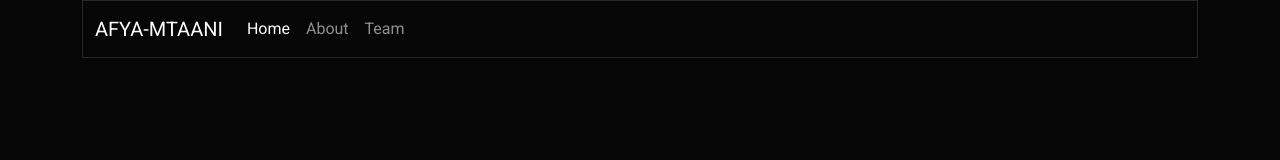
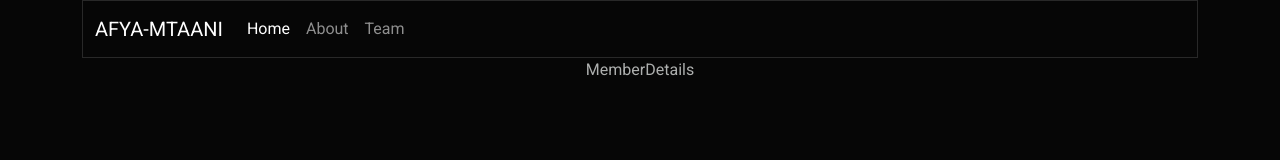
Before and after one commit to NjukiG/savannah-hackathon, a React (Create React App) app: page /memberDetails in a window 1280 px wide. Shown: the top 160 px of the page. Built offline with nearby package versions, Linux system fonts and the light colour scheme; no server answers.

Commit message:
more details

```diff
--- a/src/App.js
+++ b/src/App.js
@@ -7,6 +7,7 @@ import About from "./Pages/About";
 import Team from "./Pages/Team";
 import { useEffect, useState } from "react";
 import GetOTP from "./components/GetOTP";
+import MemberDetails from "./components/MemberDetails";
 
 const CLIENT_ID = "bFrxaipzwQkKZgolvUuntBUHvRhw5G4hkju5OVHr";
 const SECRET_KEY =
@@ -15,6 +16,7 @@ const SECRET_KEY =
 function App() {
   const [memberNumber, setMemberNumber] = useState("");
   const [payerSladeCode, setPayerSladeCode] = useState("");
+  const [user, setUser] = useState("")
   const URL = "https://accounts.multitenant.slade360.co.ke/oauth2/token/";
 
   const clientData = `grant_type=password&client_id=${CLIENT_ID}&client_secret=${SECRET_KEY}&username=gnjuki19@gmail.com&password=Moringa@2022`;
@@ -38,7 +40,7 @@ function App() {
 
   const headers = {
     Accept: "*/*",
-    Authorization: "Bearer Zp0jznPLNQtF8t6wsw0beHqp75DUxv",
+    Authorization: "Bearer FKP2Em4WcQ8JIJSBuTwLM8ncZ1WcIX",
     "Content-Type": "application/json",
   };
   const url2 =
@@ -76,6 +78,7 @@ function App() {
         />
         <Route path="/about" element={<About />} />
         <Route path="/team" element={<Team />} />
+        <Route path="/memberDetails" element={<MemberDetails user={user} setUser={setUser} />} />
         <Route path="/getOtp" element={<GetOTP />} />
       </Routes>
     </div>
--- a/src/Pages/Home.js
+++ b/src/Pages/Home.js
@@ -44,7 +44,7 @@ const Home = ({
         <button type="submit" className="btn btn-outline-primary">
           Search
         </button>
-        <Link to="/getOtp">To Mmber details</Link>
+        <Link to="/memberDetails">To Mmber details</Link>
       </form>
     </div>
   );
--- a/src/components/GetOTP.js
+++ b/src/components/GetOTP.js
@@ -4,7 +4,7 @@ const GetOTP = () => {
   return (
     <div>
       <h1>Mmber Details</h1>
-      <p>{}</p>
+
     </div>
   );
 };
--- /dev/null
+++ b/src/components/MemberDetails.js
@@ -0,0 +1,11 @@
+import React from 'react'
+
+const MemberDetails = ({user, setUser}) => {
+
+    console.log(user)
+  return (
+    <div>MemberDetails</div>
+  )
+}
+
+export default MemberDetails
```
